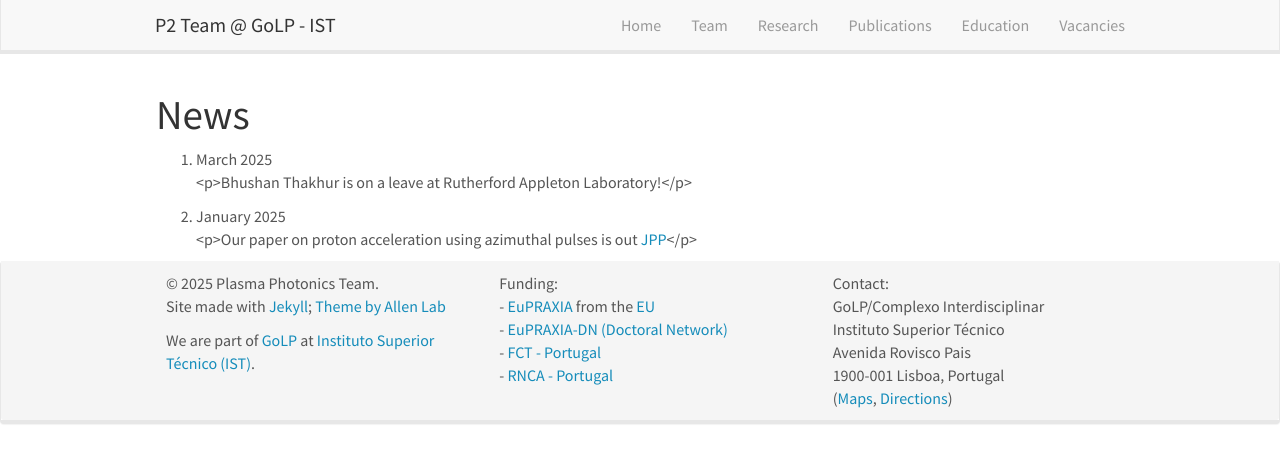
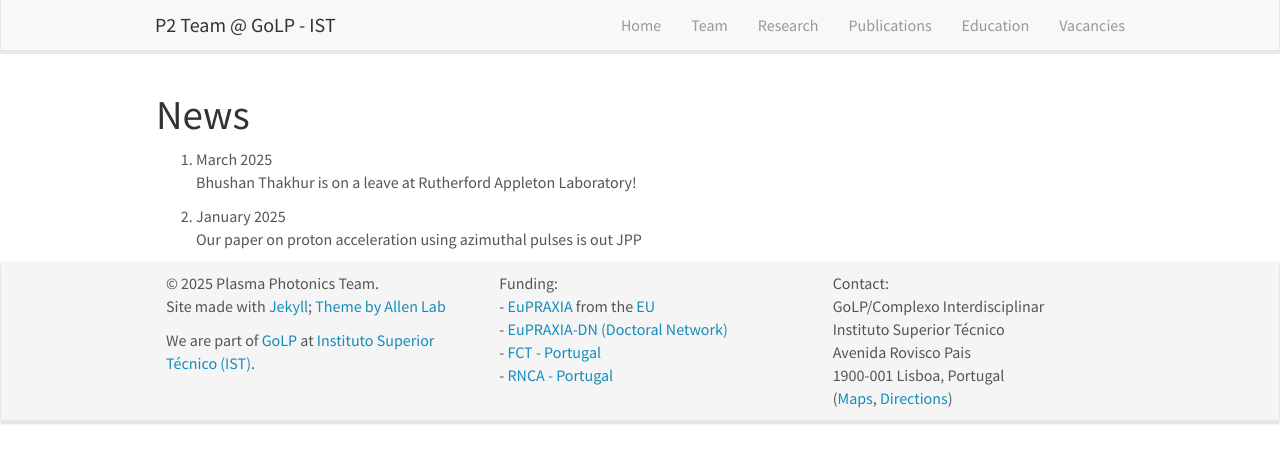
Before and after one commit to p2team/p2team.github.io, a Jekyll site: the page built from _pages/allnews.md, in a window 1280 px wide. Shown: the top 463 px of the page. Built offline with Jekyll 4.4.1, drawn with Linux system fonts in a browser that asks for light colours; nearby versions of some CDN libraries.

Commit message:
news fix 2

```diff
--- a/_pages/allnews.md
+++ b/_pages/allnews.md
@@ -9,5 +9,5 @@ permalink: /allnews.html
 # News
 
 {% for article in site.data.news %}
-{{ article.date }} <br> {{ article.headline | markdownify}}
+{{ article.date }} <br> {{ article.headline | markdownify | strip_html}}
 {% endfor %}
```
